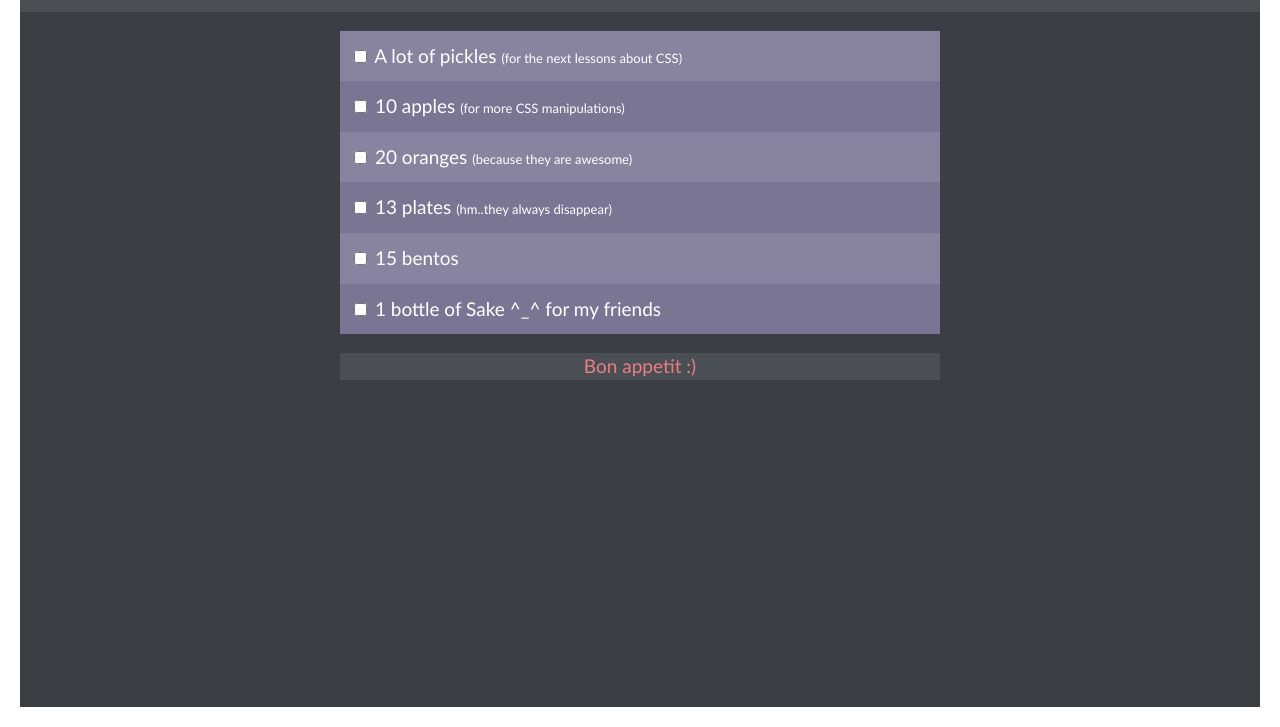
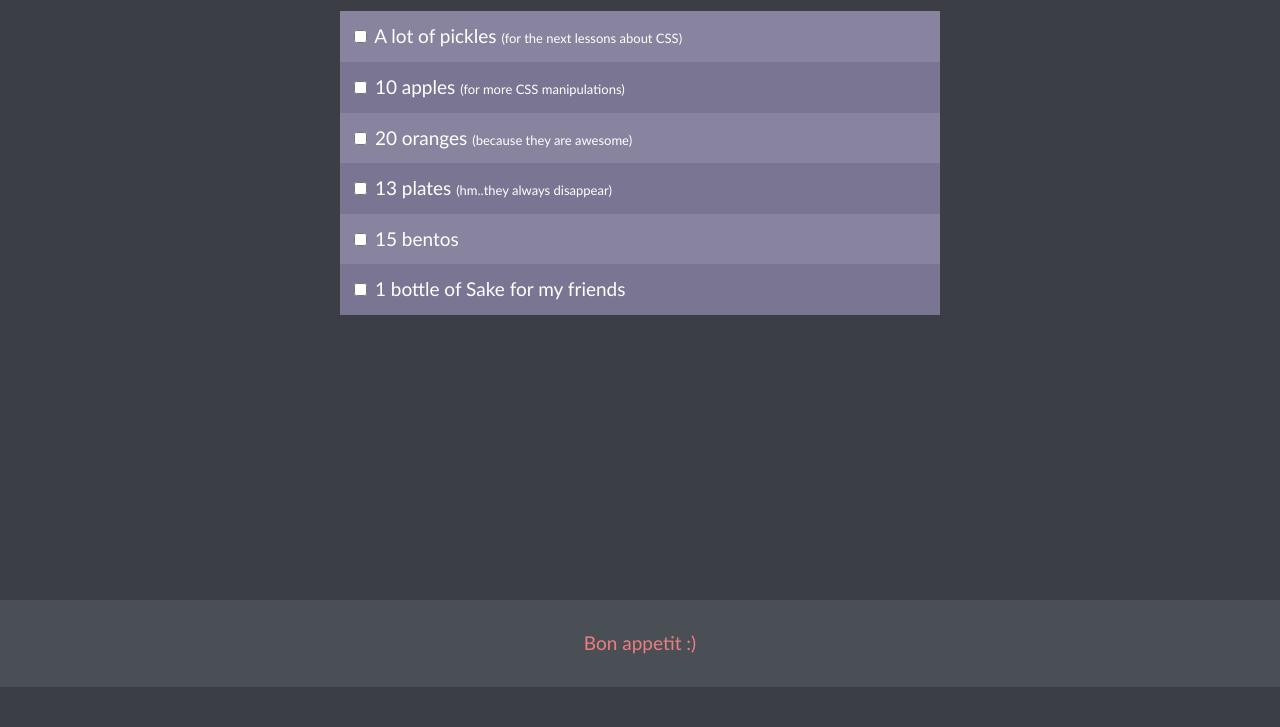
Before and after one commit to zwazoo/css-diner-shopping-list, a plain HTML site: page index.html in a window 1280 px wide. Shown: the part 113-840 px from the top of the page. After the commit the page ends 800 px from the top, so only its background shows below. Drawn offline with Linux system fonts and the light colour scheme.

Commit message:
little changes in 2021

```diff
--- a/css/style.css
+++ b/css/style.css
@@ -1,19 +1,14 @@
 *{transition: all .1s ease-in;}
-
-html {
-    height: 100%;
-   }
 
 html,
    body {
-    min-height: 100%;
+    height: 100%;
    }
 
 body {
     font: 400 19px/1.4  'Trebuchet MS', Trebuchet, Arial, sans-serif;
     background-color:#3B3F45;
     margin: 0;
-    border: 20px solid white;
 }
 
 .ba-main {
@@ -25,9 +20,6 @@
     background-color:#4A4F56;
     color:#EB7E7E;
     text-align: center;
-}
-
-.ba-header {
     padding: 1%;
 }
 
@@ -84,6 +76,7 @@
 
 label:active, .ba-list li:nth-child(2n) label:active  {
     background-color: #EB7E7E;
+    transition:delay 0.5s;
 }
 
 [type="checkbox"]:checked + span {
@@ -92,9 +85,13 @@
 }
 
 .ba-footer {
+    position:absolute;
+    bottom: 0;
+    left: 0;
+    width:100%;
     background-color:#4A4F56;
     color:#EB7E7E;
     text-align: center;
-    max-width: 600px;
     margin: 0 auto;
+    padding: 30px 0;
 }
--- a/index.html
+++ b/index.html
@@ -11,8 +11,9 @@
         <h1>CSS Diner Shopping List</h1>
         <span>Let's go to the mall!</span>
     </header>
+
+    <main class="ba-main">
         <div class="container">
-        <main class="ba-main">
             <ul class="ba-list">
                     <li>
                         <label>
@@ -47,17 +48,15 @@
                     <li>
                         <label>
                             <input type="checkbox">
-                        <span>1 bottle of Sake ^_^ <span class="ba-list">for my friends</span></span>
+                            <span>1 bottle of Sake <span class="ba-list">for my friends</span></span>
                         </label>
                     </li>
             </ul>
-
-
+        </div>
     </main>
 
     <footer class="ba-footer">
         <p class="ba-end">Bon appetit :)</p>
     </footer>
-    </div>
 </body>
 </html>
```
Lines whose indentation alone changed are shown as unchanged.
